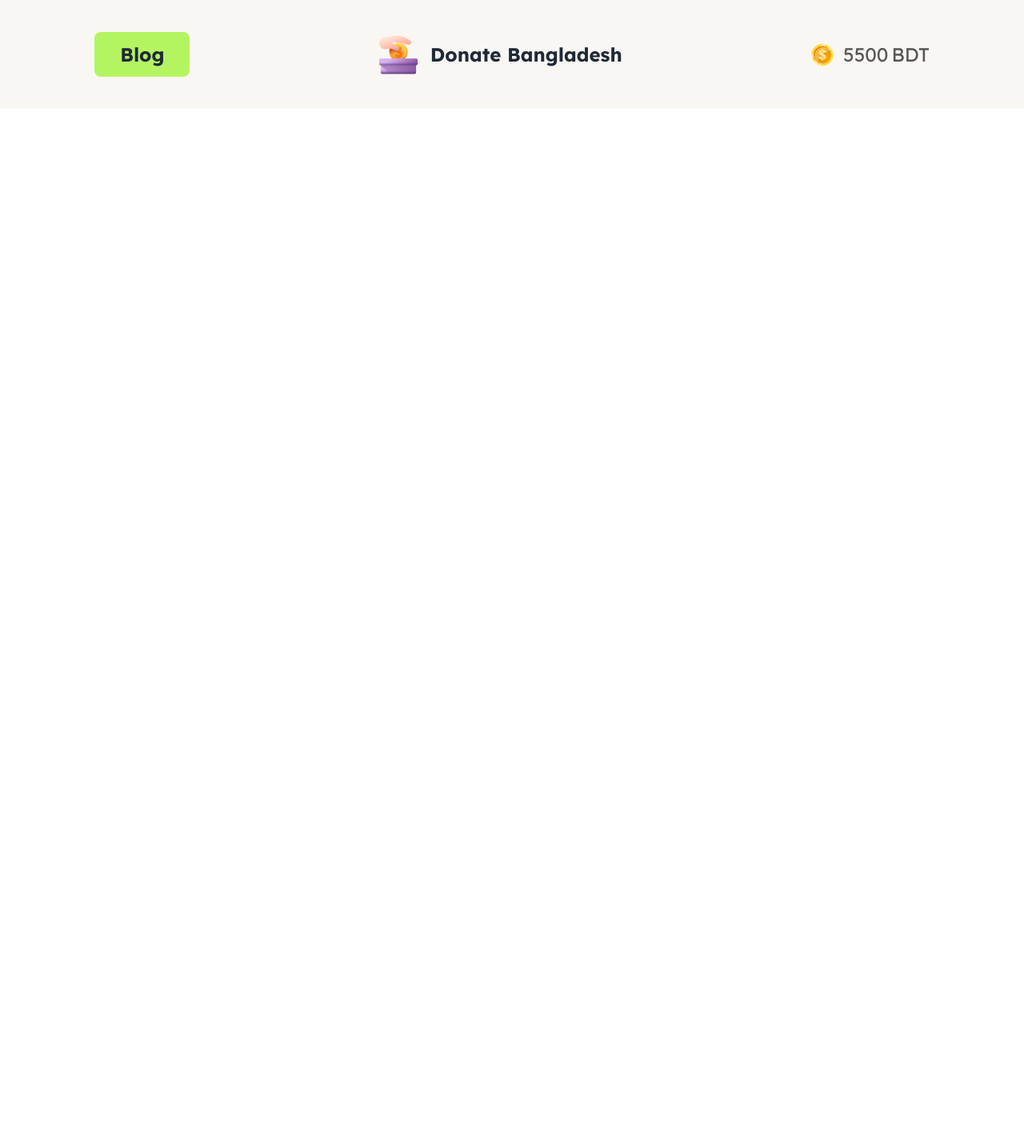
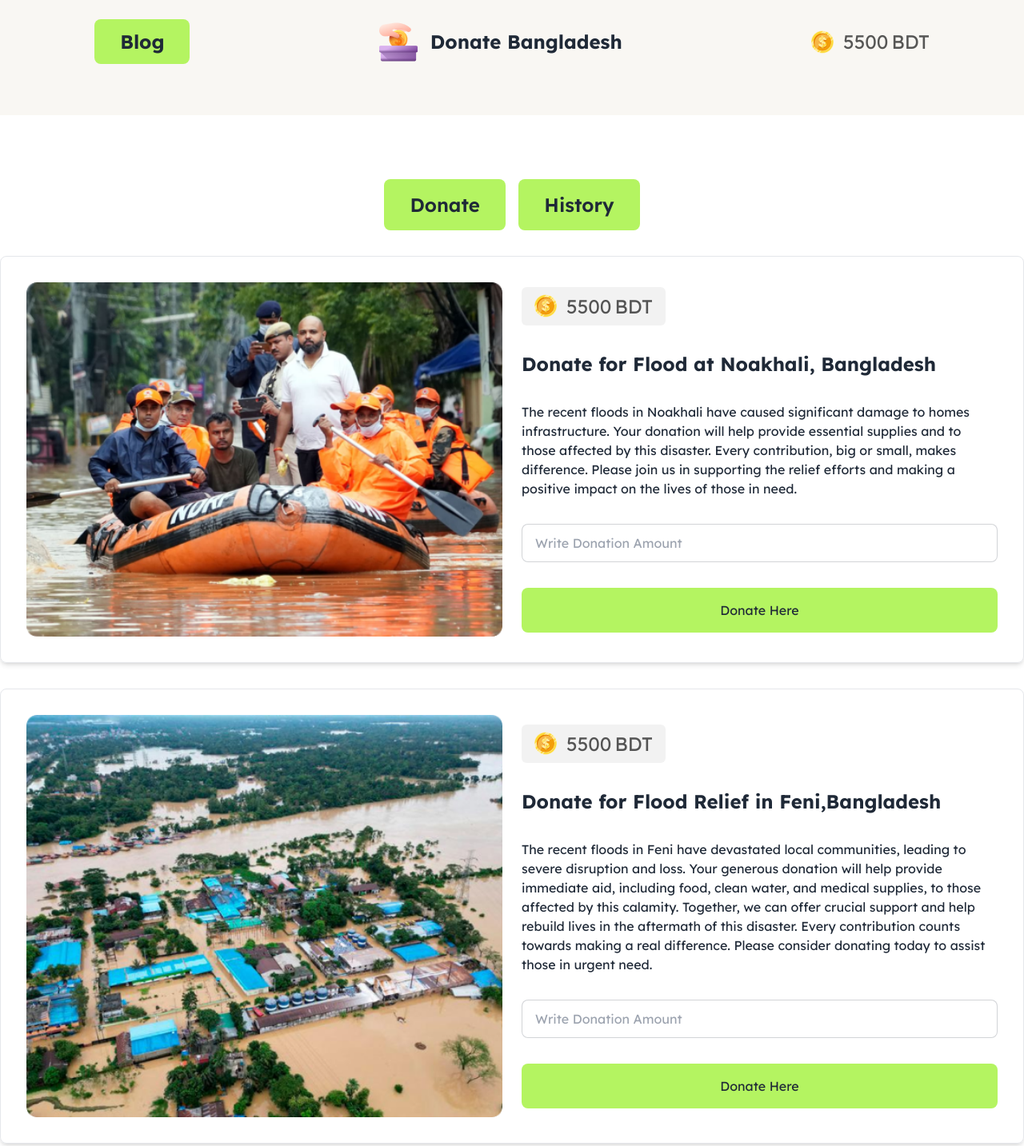
Before and after one commit to jahid-abir/Assignment-5, a plain HTML site: page index.html in a window 1280 px wide. Shown: the top 1433 px of the page at 80% size. Before the commit the page ends 800 px from the top, so only its background shows below. Drawn offline with nearby package versions, Linux system fonts and the light colour scheme.

Commit message:
html file done

```diff
--- a/index.html
+++ b/index.html
@@ -1,5 +1,6 @@
 <!DOCTYPE html>
 <html lang="en" data-theme="light">
+
 <head>
     <meta charset="UTF-8">
     <meta name="viewport" content="width=device-width, initial-scale=1.0">
@@ -20,10 +21,10 @@
                 extend: {
                     colors: {
                         clifford: '#da373d',
-                primary : '#B4F461',
-                secondary : '#F9F7F3'
+                        primary: '#B4F461',
+                        secondary: '#F9F7F3'
                     },
-              fontFamily:{
+                    fontFamily: {
                         Lexend: ["Lexend", 'sans-serif']
                     }
                 }
@@ -31,9 +32,10 @@
         }
     </script>
 </head>
+
 <body class="font-Lexend">
-    <header class="sticky">
-        <nav class="bg-secondary flex justify-around py-10">
+    <header class="sticky top-0">
+        <nav class="bg-secondary flex justify-around pt-6 pb-16">
             <button class="font-bold text-2xl py-3 px-8 bg-primary rounded-lg">Blog</button>
             <div class="flex items-center justify-center gap-4">
                 <img src="assets/logo.png" alt="">
@@ -47,8 +49,73 @@
         </nav>
     </header>
     <main class="container mx-auto">
-    <section></section>
+        <!-- buttons -->
+        <section class="mt-20 flex justify-center items-center">
+            <div>
+                <button class="py-4 px-8 rounded-lg bg-primary font-semibold text-2xl mr-3">Donate</button>
+                <button class="py-4 px-8 rounded-lg bg-primary font-semibold text-2xl">History</button>
+            </div>
+        </section>
+        <!-- history section -->
+         <section>
+            <!-- card -->
+            <div class="">
+
+            </div>
+         </section>
+        <!-- card section -->
+         <section class="mt-8">
+            <div class="flex p-8 border shadow-md rounded-lg justify-center items-center gap-6">
+                <img class="w-full flex-1" src="assets/noakhali.png" alt="">
+            <div class="flex-1 space-y-8">
+                <button class="flex items-center justify-center gap-1 text-[#111111B3] bg-[#1111110D] px-4 py-2 rounded-md">
+                    <img src="assets/coin.png" alt="">
+                    <span class="text-2xl ml-2">5500</span>
+                    <p class="text-2xl">BDT</p>
+                </button>
+                <h3 class="font-bold text-2xl">Donate for Flood at Noakhali, Bangladesh</h3>
+                <p> The recent floods in Noakhali have caused significant damage to homes  infrastructure. Your donation will help provide essential supplies and  to those affected by this disaster. Every contribution, big or small, makes  difference. Please join us in supporting the relief efforts and making a positive impact on the lives of those in need.</p>
+                <input type="text" placeholder="Write Donation Amount" class="input input-bordered w-full" />
+                <button class="bg-primary py-4 w-full rounded-lg">Donate Here</button>
+            </div>
+            </div>
+         </section>
+        <!-- card section 2 -->
+         <section class="mt-8">
+            <div class="flex p-8 border shadow-md rounded-lg justify-center items-center gap-6 ">
+                <img class="w-full flex-1" src="assets/feni.png" alt="">
+            <div class="flex-1 space-y-8">
+                <button class="flex items-center justify-center gap-1 text-[#111111B3] bg-[#1111110D] px-4 py-2 rounded-md">
+                    <img src="assets/coin.png" alt="">
+                    <span class="text-2xl ml-2">5500</span>
+                    <p class="text-2xl">BDT</p>
+                </button>
+                <h3 class="font-bold text-2xl">Donate for Flood Relief in Feni,Bangladesh</h3>
+                <p> The recent floods in Feni have devastated local communities, leading to severe disruption and loss. Your generous donation will help provide immediate aid, including food, clean water, and medical supplies, to those affected by this calamity. Together, we can offer crucial support and help rebuild lives in the aftermath of this disaster. Every contribution counts towards making a real difference. Please consider donating today to assist those in urgent need.</p>
+                <input type="text" placeholder="Write Donation Amount" class="input input-bordered w-full" />
+                <button class="bg-primary py-4 w-full rounded-lg">Donate Here</button>
+            </div>
+            </div>
+         </section>
+        <!-- card section 3 -->
+         <section class="mt-8">
+            <div class="flex p-8 border shadow-md rounded-lg justify-center items-center gap-6 ">
+                <img class="w-full flex-1" src="assets/quota-protest.png" alt="">
+            <div class="flex-1 space-y-8">
+                <button class="flex items-center justify-center gap-1 text-[#111111B3] bg-[#1111110D] px-4 py-2 rounded-md">
+                    <img src="assets/coin.png" alt="">
+                    <span class="text-2xl ml-2">5500</span>
+                    <p class="text-2xl">BDT</p>
+                </button>
+                <h3 class="font-bold text-2xl">Aid for Injured in the Quota Movement</h3>
+                <p> The recent Quota movement has resulted in numerous injuries and significant hardship for many individuals. Your support is crucial in providing medical assistance, rehabilitation, and necessary supplies to those affected. By contributing, you help ensure that injured individuals receive the care and support they need during this challenging time. Every donation plays a vital role in alleviating their suffering and aiding in their recovery. Please consider making a donation to support these brave individuals in their time of need.</p>
+                <input type="text" placeholder="Write Donation Amount" class="input input-bordered w-full" />
+                <button class="bg-primary py-4 w-full rounded-lg">Donate Here</button>
+            </div>
+            </div>
+         </section>
     </main>
     <script src="js/app.js"></script>
 </body>
+
 </html>
```
Lines whose indentation alone changed are shown as unchanged.
